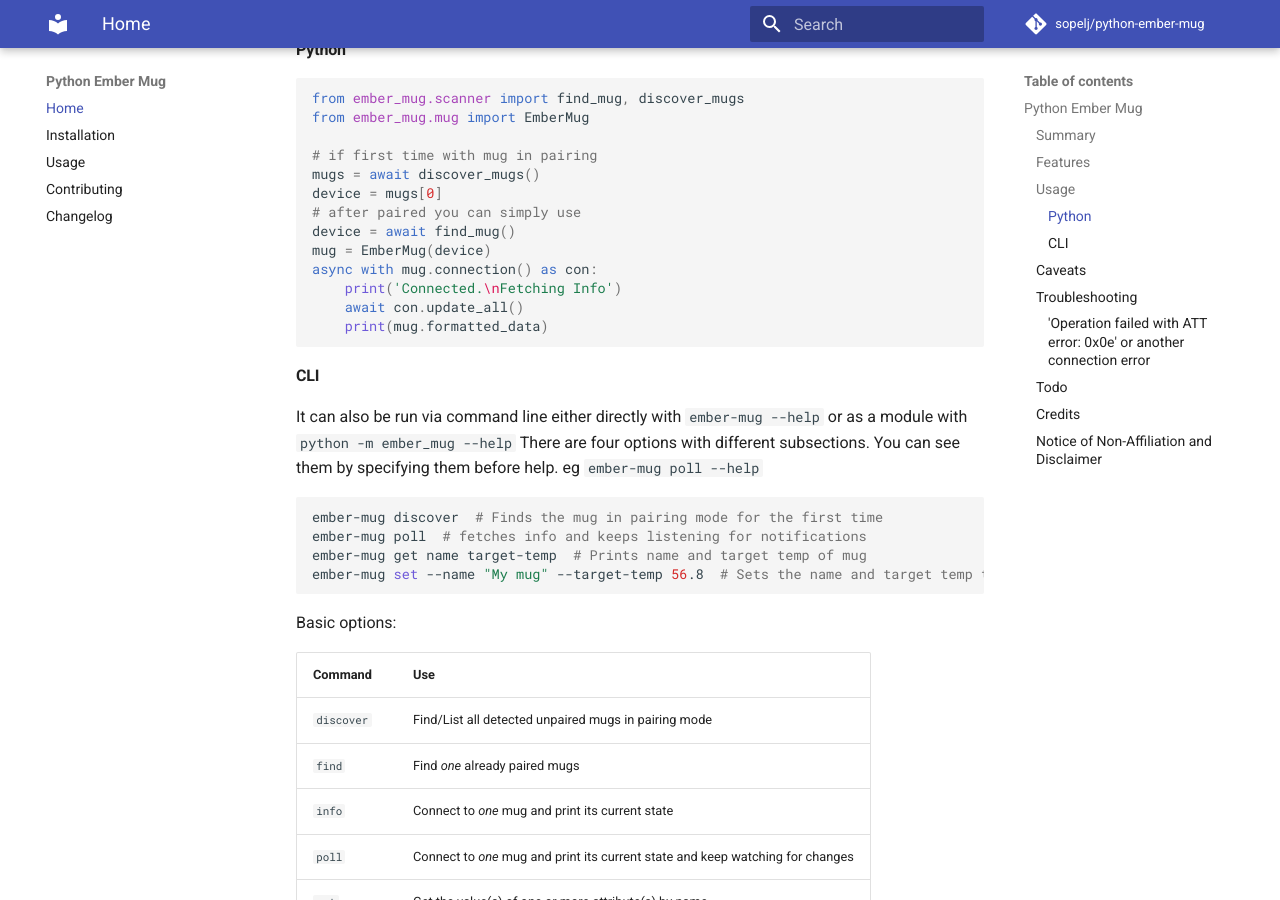
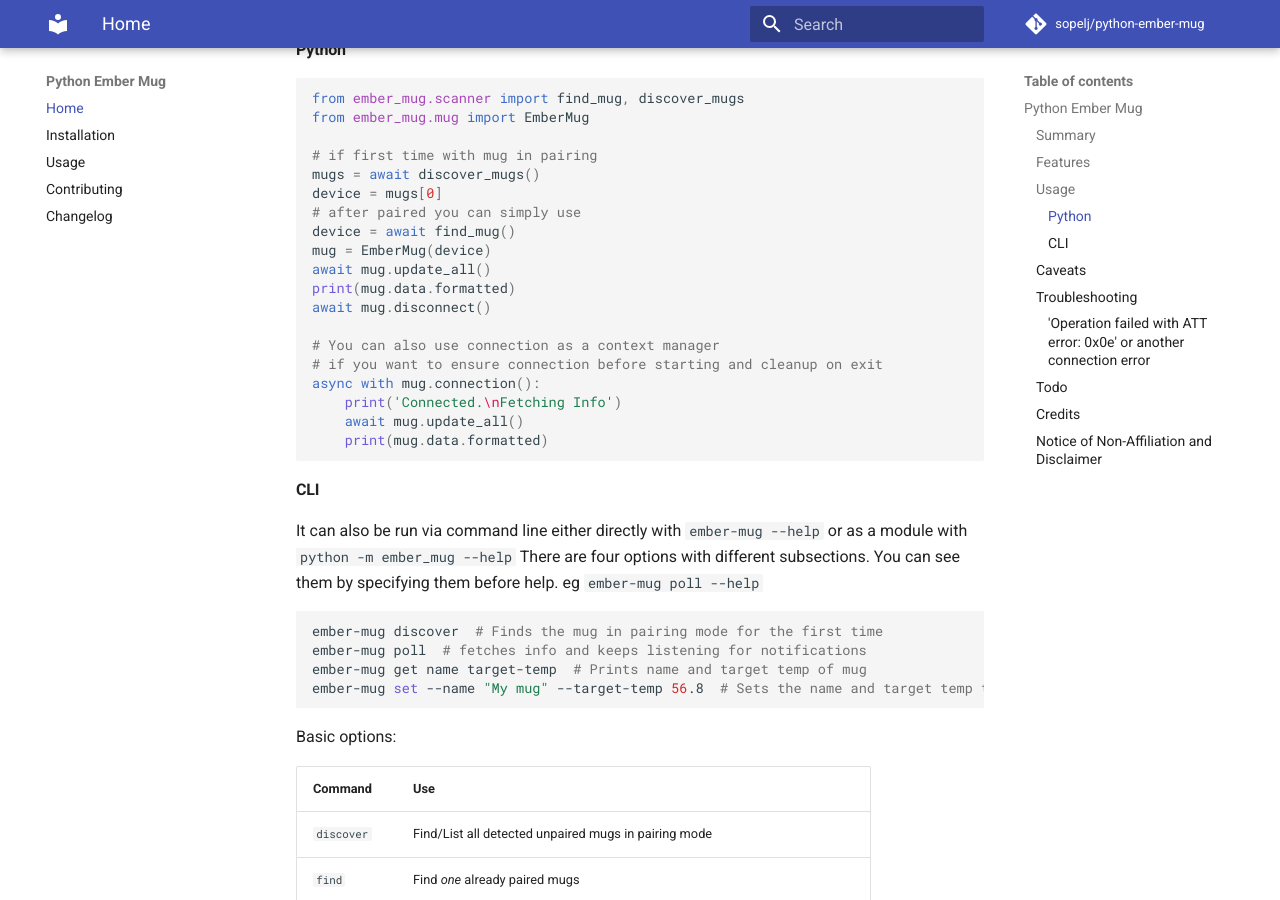
Before and after one commit to sopelj/python-ember-mug, an MkDocs documentation site: the page built from docs/index.md, in a window 1280 px wide and 900 px high, scrolled down 985 px. Built offline with MkDocs 1.6.1 and Material for MkDocs 9.7.7, drawn with Linux system fonts in a browser that asks for light colours; comment, search, counter and statistics services are not loaded.

````diff
--- a/README.md
+++ b/README.md
@@ -45,10 +45,16 @@ device = mugs[0]
 # after paired you can simply use
 device = await find_mug()
 mug = EmberMug(device)
-async with mug.connection() as con:
+await mug.update_all()
+print(mug.data.formatted)
+await mug.disconnect()
+
+# You can also use connection as a context manager
+# if you want to ensure connection before starting and cleanup on exit
+async with mug.connection():
     print('Connected.\nFetching Info')
-    await con.update_all()
-    print(mug.formatted_data)
+    await mug.update_all()
+    print(mug.data.formatted)
 ```
 
 ### CLI
````
Also changed, not shown: CHANGELOG.md (+6 -2 lines), docs/usage.md (+6 -0 lines).
